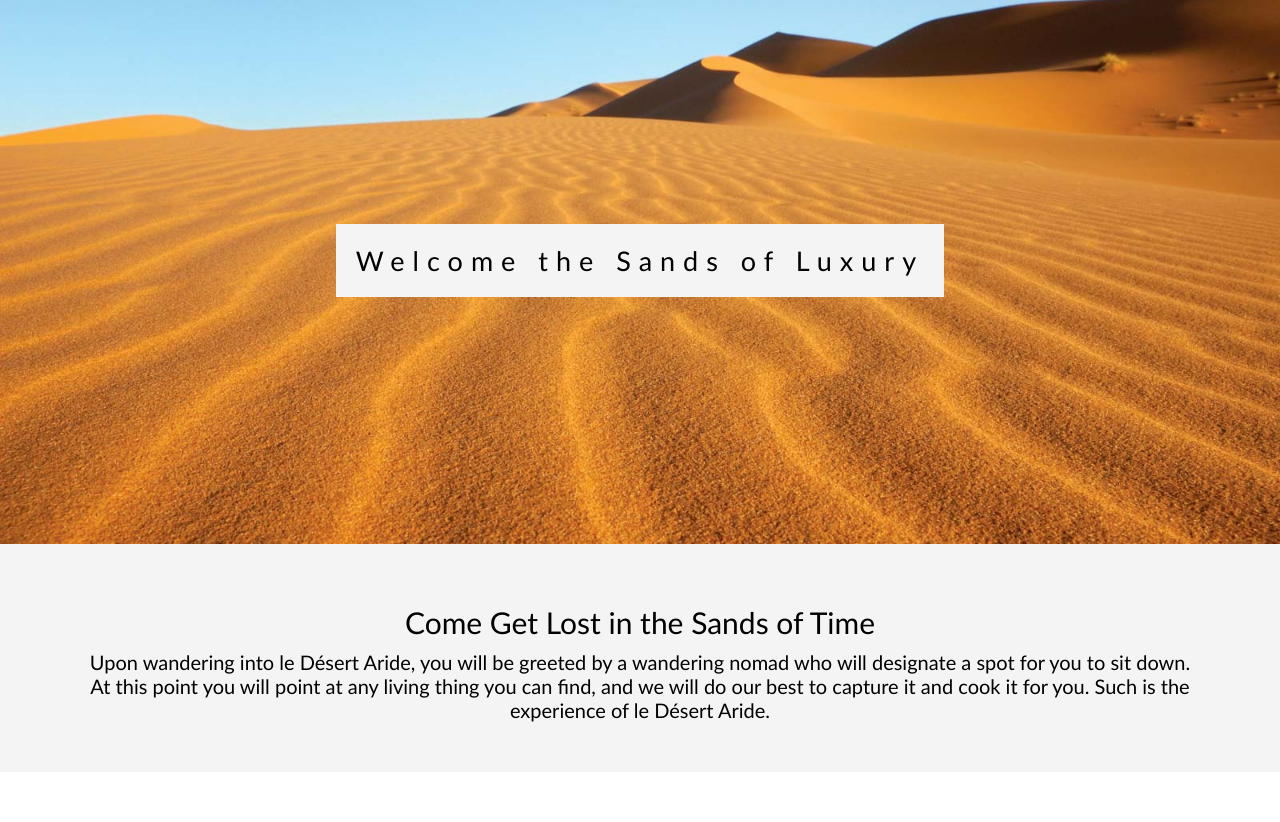
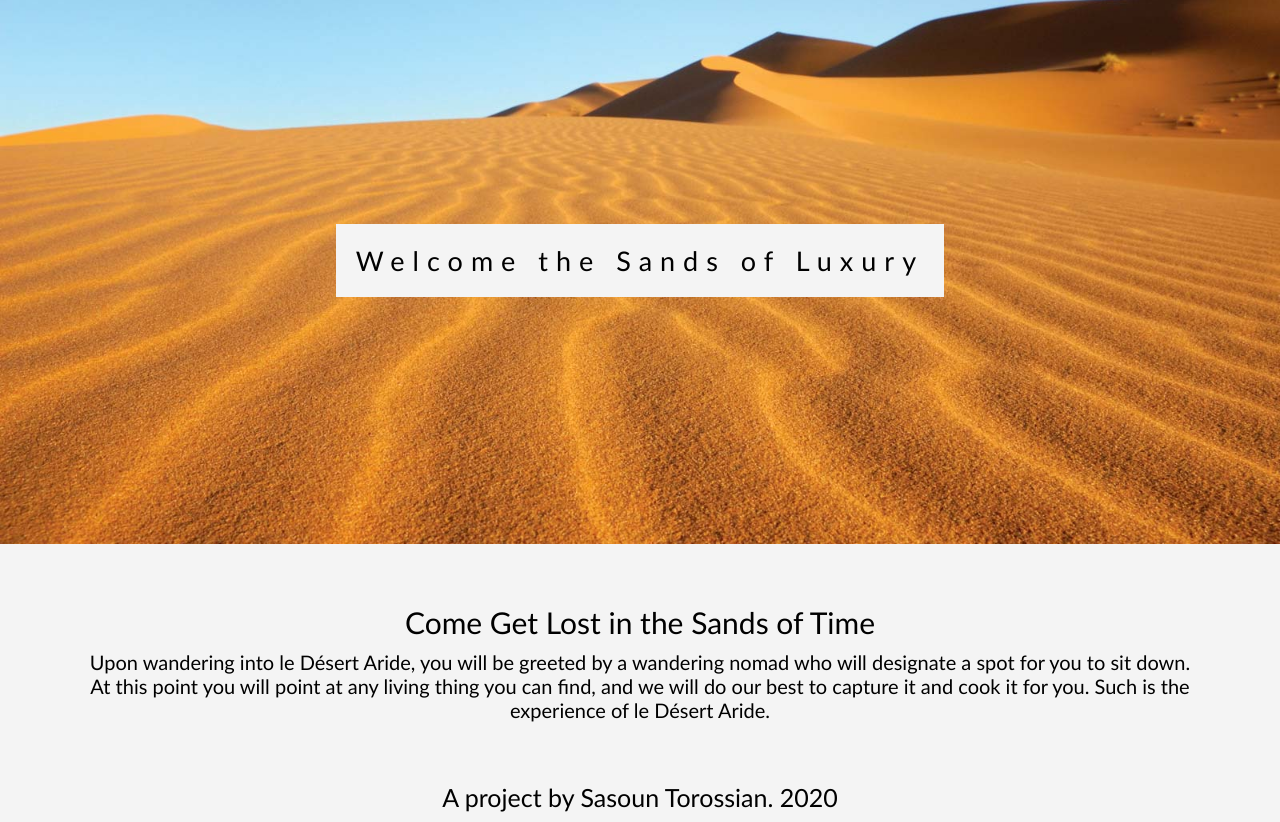
Before and after one commit to SasounTorossian/Restaurant-Page, a website built with webpack: page dist/index.html in a window 1280 px wide. Shown: the part 2074-2896 px from the top of the page. Before the commit the page ends 2846 px from the top, so only its background shows below. Built offline with nearby package versions, Linux system fonts and the light colour scheme.

Commit message:
Added footer render

```diff
--- a/src/footer.js
+++ b/src/footer.js
@@ -0,0 +1,15 @@
+const content = document.getElementById("content")
+
+const renderFooter= () => {
+    const footer = document.createElement("div")
+    footer.classList.add("footer")
+    const p = document.createElement("p")
+    p.textContent = "A project by Sasoun Torossian. 2020"
+
+    footer.appendChild(p)
+    content.appendChild(footer)
+}
+
+export{
+    renderFooter
+}
--- a/src/index.js
+++ b/src/index.js
@@ -1,5 +1,8 @@
 import {renderNavBar} from "./nav-bar.js"
 import {renderHomePage} from "./home.js"
+import {renderFooter} from "./footer.js"
+
 
 renderNavBar()
 renderHomePage()
+renderFooter()
```
Also changed, not shown: dist/index.html, dist/main.js, dist/styles/style.css.
